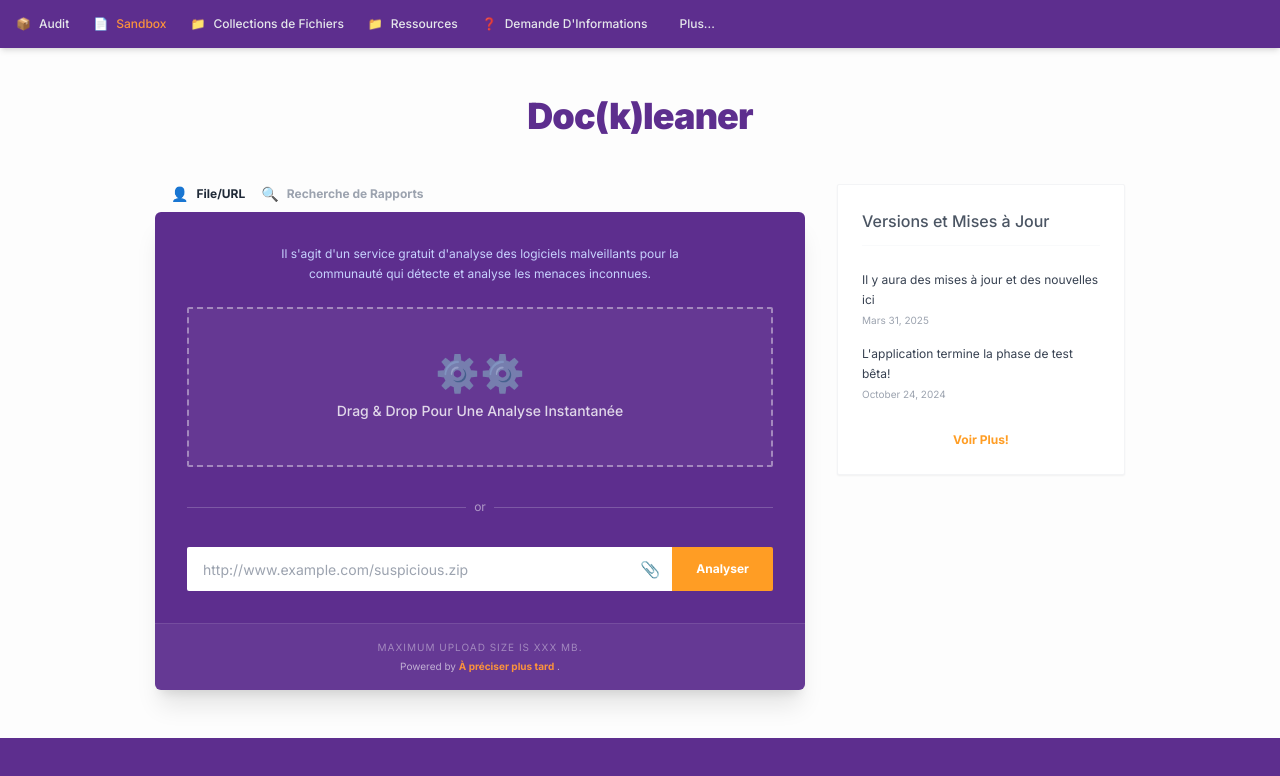
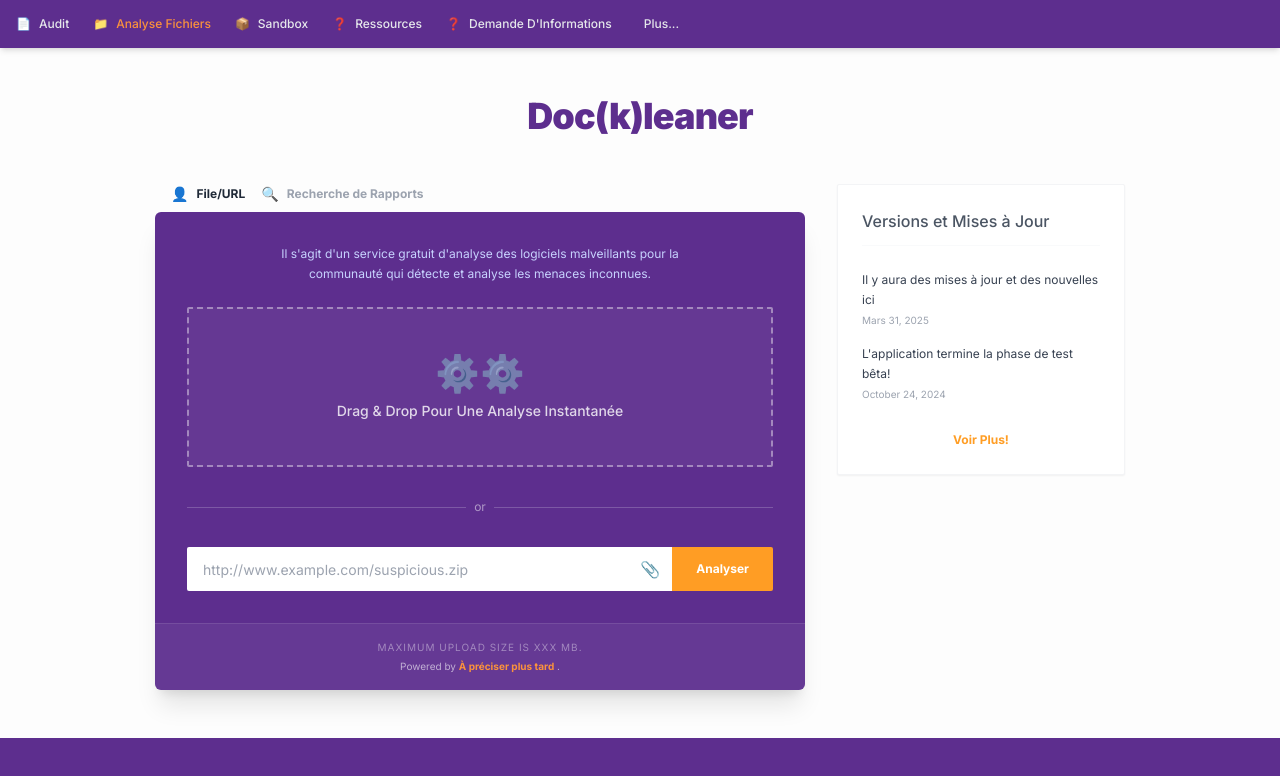
Before and after one commit to iddqdld/doc-k-leaner, a React (Vite) app in the folder frontend/: page / in a window 1280 px wide. Shown: the top 776 px of the page. Built offline with nearby package versions, Linux system fonts and the light colour scheme.

Commit message:
naming tweaks

```diff
--- a/frontend/src/components/Layout.tsx
+++ b/frontend/src/components/Layout.tsx
@@ -9,10 +9,10 @@ interface LayoutProps {
 
 const Layout: React.FC<LayoutProps> = ({ children, activeTab, setActiveTab }) => {
   const navItems = [
-    { id: 'sandbox', label: 'Audit', icon: '📦' },
-    { id: 'scanner', label: 'Sandbox', icon: '📄' },
-    { id: 'collections', label: 'Collections de Fichiers', icon: '📁' },
-    { id: 'ressources', label: 'Ressources', icon: '📁' },
+    { id: 'sandbox', label: 'Audit', icon: '📄' },
+    { id: 'scanner', label: 'Analyse Fichiers', icon: '📁' },
+    { id: 'collections', label: 'Sandbox', icon: '📦' },
+    { id: 'ressources', label: 'Ressources', icon: '❓' },
     { id: 'demande', label: "Demande D'Informations", icon: '❓' },
     { id: 'plus', label: 'Plus...', icon: '' },
   ];
```
